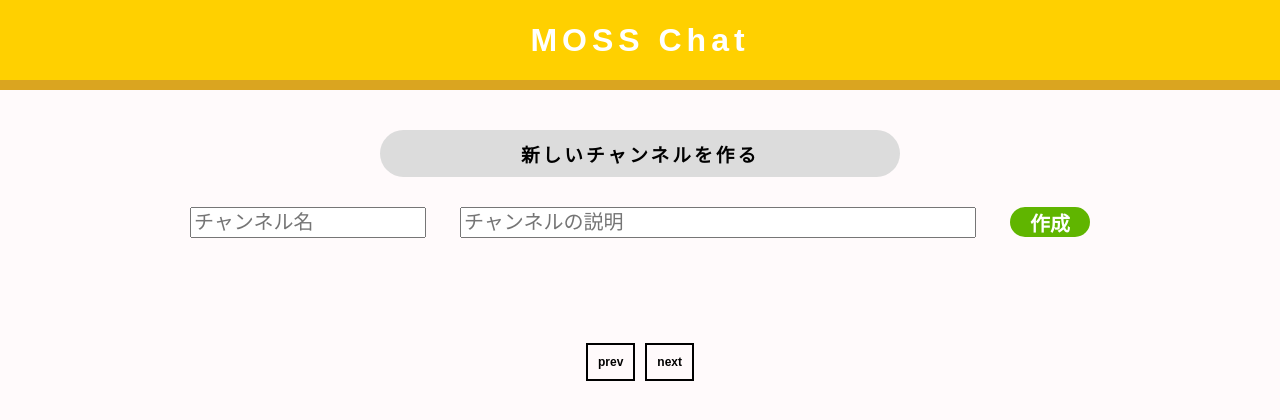
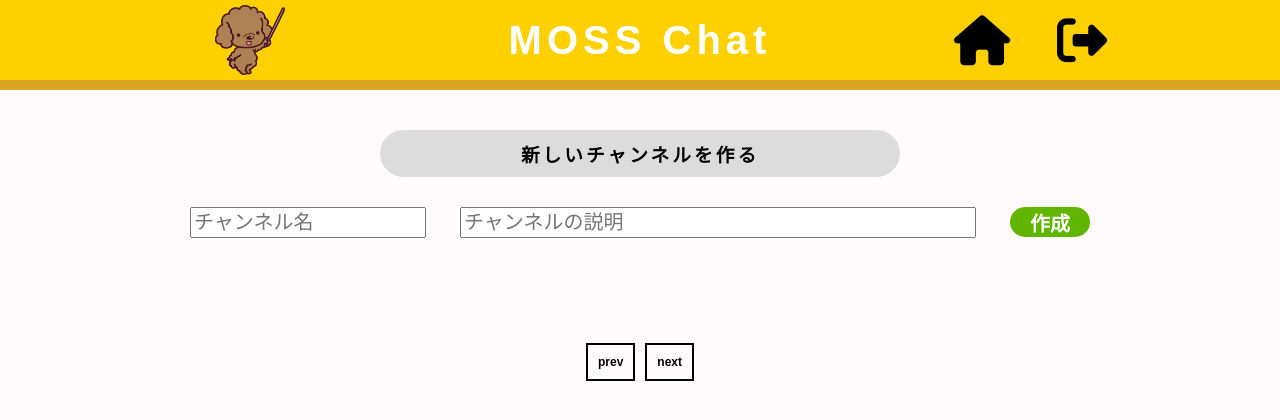
Before and after one commit to HackathonGteam/gteam, a Flask app: page / in a window 1280 px wide. Shown: the top 420 px of the page. Run offline with Flask 2, Linux system fonts and the light colour scheme; the visitor is signed in with stand-in values (Sample User, id 1); data that the repository does not hold is empty; some libraries are stand-ins or nearby versions.

Commit message:
アイコンの設置

```diff
--- a/static/css/base.css
+++ b/static/css/base.css
@@ -9,8 +9,56 @@ body {
   background-color: rgba(255, 240, 245, 0.3);
 }
 
+a {
+  text-decoration: none;
+  color: #000;
+}
+
 .header {
   height: 80px;
+}
+
+.header-contents {
+  display: flex;
+  justify-content: space-around;
+}
+
+.header-left {
+  width: 200px;
+}
+
+.header-left img {
+  padding: 5px 65px;
+  width: 70px;
+  height: 70px;
+}
+
+.header-right {
+  display: flex;
+  justify-content: space-around;
+  width: 200px;
+}
+
+.header-icon {
+  padding: 15px 0;
+  font-size: 50px;
+}
+
+.header-icon:hover {
+  color: rgba(0, 0, 0, 0.8);
+}
+
+.header-bottom {
+  height: 10px;
+}
+
+.header-center h1 {
+  margin: 0;
+  font-size: 40px;
+  line-height: 80px;
+  text-align: center;
+  letter-spacing: 5px;
+  color: #fff;
 }
 
 .container {
--- a/static/css/channel.css
+++ b/static/css/channel.css
@@ -3,17 +3,8 @@
   background-color: #FFD000;
 }
 
-.header-bottom {
-  height: 10px;
+.channel-header-bottom {
   background-color: #DAA520;
-}
-
-.channel-top h1 {
-  text-align: center;
-  letter-spacing: 5px;
-  line-height: 80px;
-  margin: 0;
-  color: #fff;
 }
 
 /* チャンネル追加 */
@@ -132,8 +123,9 @@
   list-style: none;
 }
 
-.channel-list a {
-  text-decoration: none;
+.channel-list .channel-name {
+  text-decoration: underline;
+  text-underline-offset: 5px;
   color: #000;
 }
 
@@ -141,18 +133,22 @@
   margin: 20px 0;
 }
 
+.mouse-icon {
+  margin-left: 10px;
+}
+
 /* チャンネル名にカーソルを当てた時 */
 
-.channel-list .channel-name {
+/* .channel-list .channel-name {
   position: relative;
-}
+} */
 
 .channel-list .channel-name:hover {
   font-weight: bold;
-  color: #60B500;
+  color: #006400;
 }
 
-.channel-list .channel-name::after {
+/* .channel-list .channel-name::after {
   position: absolute;
   bottom: -4px;
   left: 0;
@@ -167,7 +163,7 @@
 
 .channel-list .channel-name:hover::after {
   transform: scale(1, 1);
-}
+} */
 
 /* チャンネルリストの背景色 */
 
--- a/templates/base.html
+++ b/templates/base.html
@@ -9,6 +9,7 @@
     <link rel="stylesheet" href="{{url_for('static',filename='css/base.css')}}">
     <script src="https://ajax.googleapis.com/ajax/libs/jquery/3.6.1/jquery.min.js"></script>
     <script src="static/js/paginathing.min.js"></script>
+    <script src="https://kit.fontawesome.com/a5b8f97a40.js" crossorigin="anonymous"></script>
 </head>
 <body>
     {% block body %}{% endblock %}
--- a/templates/index.html
+++ b/templates/index.html
@@ -5,12 +5,25 @@
 {% block body %}
   <div class="header channel-header">
     <div class="container">
-      <div class="channel-top">
-        <h1>MOSS Chat</h1>
+      <div class="header-contents">
+        <div class="header-left channel-header-left">
+          <img src="static/img/chat-dog.png" alt="">
+        </div>
+        <div class="header-center channel-header-center">
+          <h1>MOSS Chat</h1>
+        </div>
+        <div class="header-right channel-header-right">
+          <a href="{{ url_for('index') }}">
+            <i class="header-icon fa-solid fa-house"></i>
+          </a>
+          <a href="{{ url_for('logout') }}">
+            <i class="header-icon fa-solid fa-right-from-bracket"></i>
+          </a>
+        </div>
       </div>
     </div>
   </div>
-  <div class="header-bottom"></div>
+  <div class="header-bottom channel-header-bottom"></div>
   <div class="channel-wrapper">
     <div class="container">
       <div class="add-channel">
@@ -30,7 +43,8 @@
           {% for channel in channels %}
             <li class="display-channel channel-box">
               <a class="channel-name channel-item" href="{{ url_for('detail', channelId=channel.CHANNEL_ID) }}">
-                {{ channel.CHANNEL_NAME }} >>
+                {{ channel.CHANNEL_NAME }}
+                <i class="mouse-icon fa-solid fa-computer-mouse"></i>
               </a>
               <span class="channel-description channel-item">
                 {{ channel.ABSTRACT }}
@@ -45,7 +59,7 @@
                 </div>
               {% else %}
                 <div class="channel-right channel-item channel-user">
-                    <p>by {{ channel.USER_NAME }}</p>
+                    <p>{{ channel.USER_NAME }}</p>
                 </div>
               {% endif %}
             </li>
```
Also changed, not shown: static/img/chat-dog.png (added).
